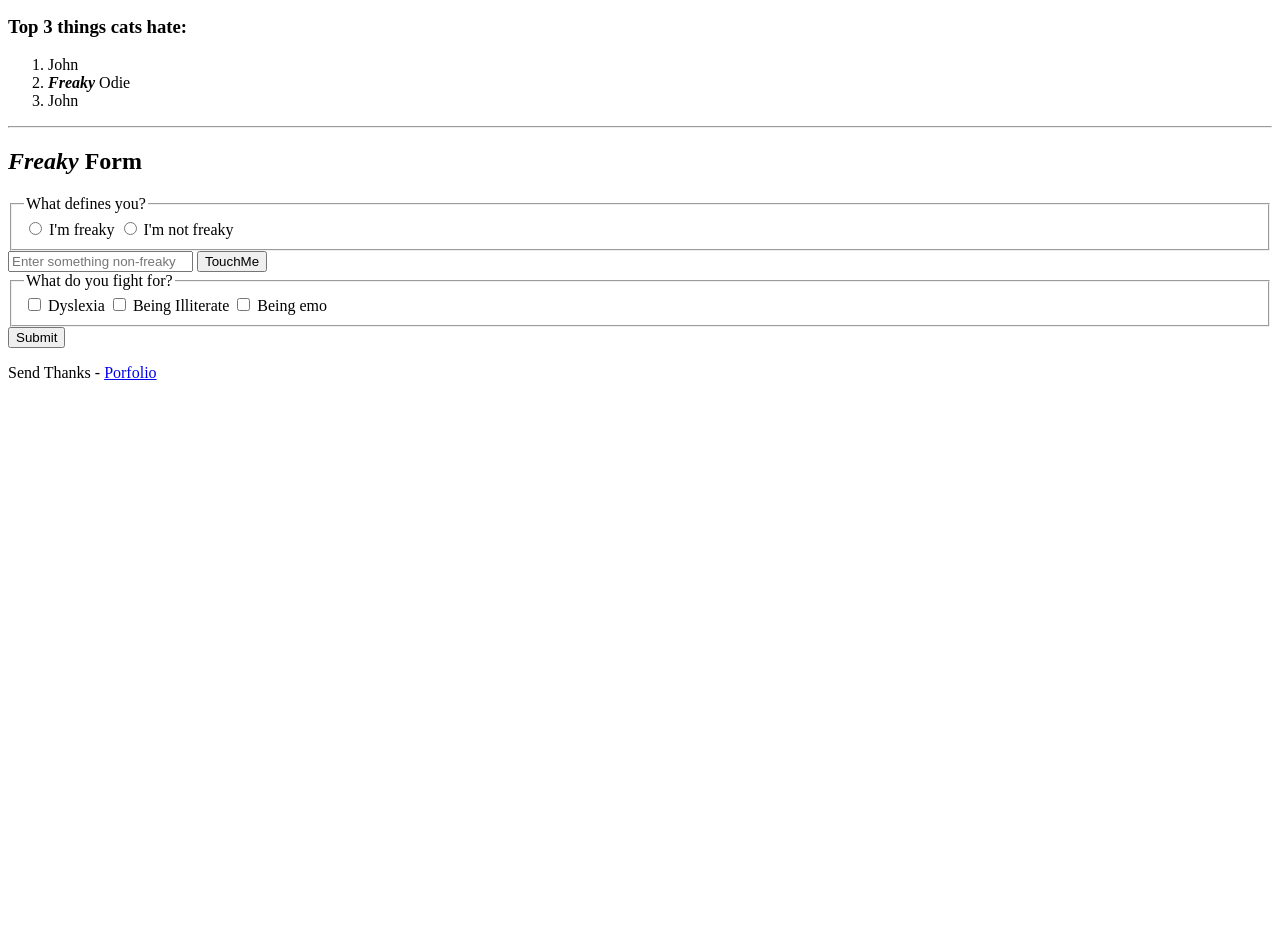
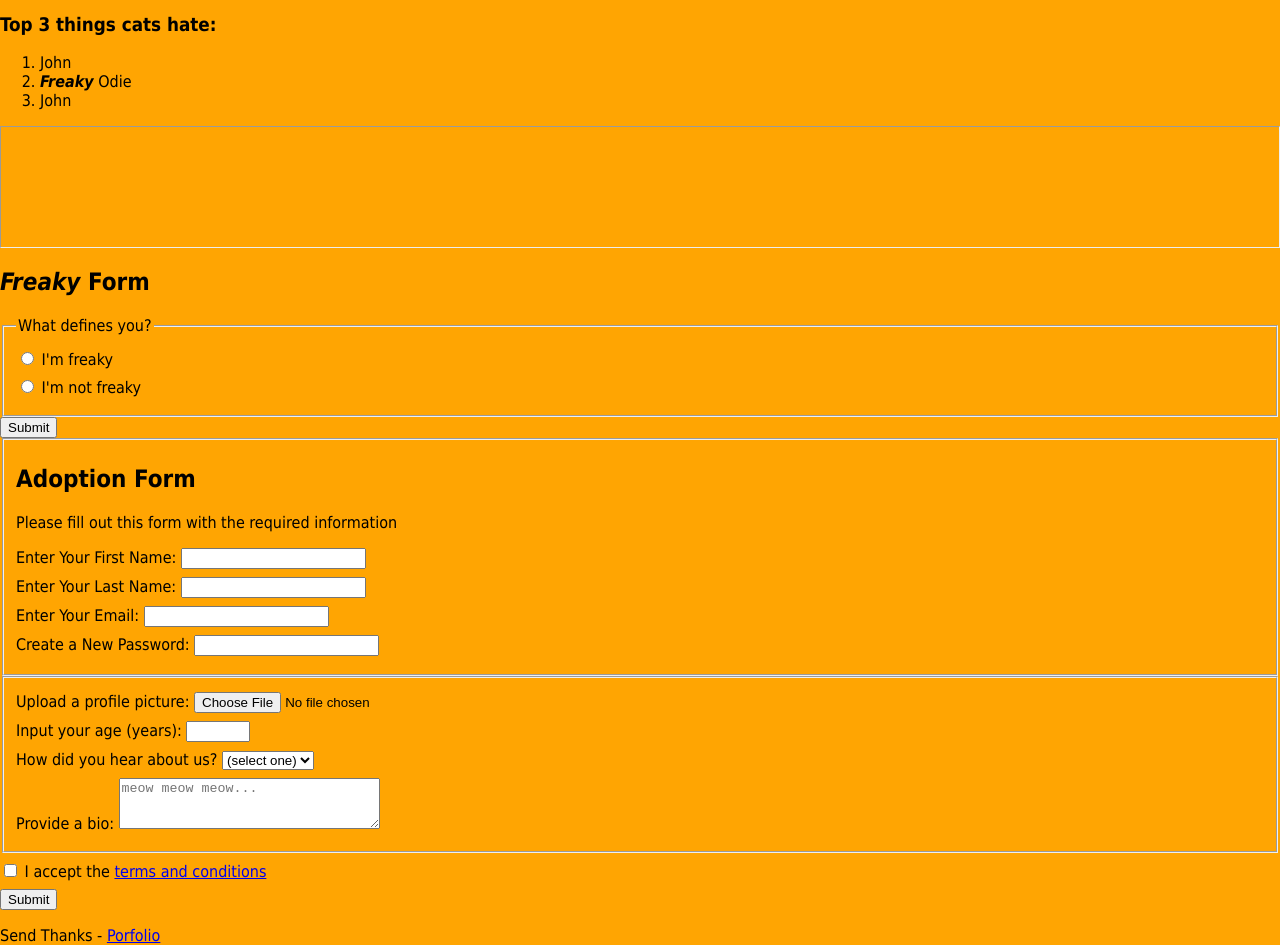
Before and after one commit to realmooster/AlexDinh.github.io, a plain HTML site: page cat-photo-app.html in a window 1280 px wide. Shown: the part 1300-2245 px from the top of the page. Before the commit the page ends 1698 px from the top, so only its background shows below. Drawn offline with Linux system fonts and the light colour scheme.

Commit message:
worked on a form

```diff
--- a/cat-photo-app.html
+++ b/cat-photo-app.html
@@ -1,9 +1,11 @@
 <!DOCTYPE html>
 <html lang="en">
-    <meta charset="utf-8">
- <head>
+  <head>
    <title>Cat Photo App</title>
+   <meta charset="utf-8">
+   <link  rel="stylesheet" href="stylescat.css"/>
  </head>
+
 
 <body>
 <!-- This and below is how to create the website -->
@@ -15,7 +17,6 @@
     </body>
     <img src="https://encrypted-tbn0.gstatic.com/images?q=tbn:ANd9GcQKue8qB6dXvhEOWr7_y4hv53O6Xmj6U7lyPg&s" alt="kitty sticking out its tongue">
     </html>
-<hr>
 <section>
     <h2>I love the little kitty cats in the yard.</h2>
     <h3>Remember to feed each <strong><em>freaky</em></strong> individual meow meows</h3>
@@ -38,30 +39,53 @@
 </section>
 <section>
     <h3>Top 3 things cats hate:</h3>
-    <ol>
+    <ol> <!-- OL means Ordered list-->
         <li>John</li>
         <li><strong><em>Freaky</em></strong> Odie</li>
         <li>John</li>
       </ol>
 </section>
 <section>
-    <hr>
+    <hr><!-- A DIVIDER TO THE FORM -->
     <h2><em>Freaky</em> Form</h2>
-    <form action="https://miro.medium.com/v2/resize:fit:448/0*DUe64lmt8n5DNnHD.jpg">
+    <form method="post" action="https://miro.medium.com/v2/resize:fit:448/0*DUe64lmt8n5DNnHD.jpg">
         <fieldset>
             <legend>What defines you?</legend>
             <label><input id="indoor" type="radio" name="indoor-outdoor" value="indoor"> I'm freaky</label>
             <label><input id="outdoor" type="radio" name="indoor-outdoor" value="outdoor"> I'm not freaky</label>
           </fieldset>
-          <input type="text" name="catphotourl" placeholder="Enter something non-freaky" required>
-          <button type="submit">TouchMe</button>
+          <!-- <input type="text" name="catphotourl" placeholder="placeholder"> Example of a code to add a placeholder (NOT NECESSARY THOUGH) -->
+          <button type="submit">Submit</button> <!--Separates the line so the submit button isn't on the side of the options -->
           <fieldset>
-            <legend>What do you fight for?</legend>
-            <input id="read" type="checkbox"> Dyslexia
-            <input id="noread" type="checkbox"> Being Illiterate
-            <input id="sad" type="checkbox"> Being emo
+            <!-- These labels are to put into a form to ask questions: -->
+            <h1>Adoption Form</h1>
+            <p>Please fill out this form with the required information</p>
+            <label for="first-name">Enter Your First Name: <input id="first-name" name="first-name" required/></label>
+            <label for="last-name">Enter Your Last Name: <input id="last-name" name="last-name" required/></label>
+            <label for="email">Enter Your Email: <input id="email" name="email" required/></label>
+            <label for="new-password">Create a New Password: <input id="new-password" pattern="[a-z0-5]{8,}" name="password" required/></label> <!-- The pattern makes user match eight or more lowercase letters or the digits 0 to 5-->
+            <!-- The minlength="8" attribute forces the user to input at least 8 characters for the passowrd-->
           </fieldset>
-        <button type="submit">Submit</button>  <!--Separates the line so the submit button isn't on the side of the options -->
+
+          <fieldset>
+            <label for="profile-picture">Upload a profile picture: <input id="profile-picture" type="file" name="file"/></label>
+            <label for="age">Input your age (years): <input id="age" type="number" min="13" max="120" name="age"/></label>
+            <label for="referrer">How did you hear about us?
+              <select id="referrer" name="referrer">
+                <option value="">(select one)</option>
+                <option value="1">Youtube</option>
+                <option value="2">Twitch</option>
+                <option value="3">Other</option>
+              </select>
+            </label>
+            <label for="bio">Provide a bio:
+              <textarea id="bio" rows="3" cols="30" placeholder="meow meow meow..."></textarea> <!--textarea is same thing as an input text but with can input multiple lines-->
+            </label>
+          </fieldset>
+          <label for="terms-and-conditions">
+            <input id="terms-and-conditions" type="checkbox" name="terms" required /> I accept the <a href="https://mypetsa.com/adoption-terms-and-conditions/">terms and conditions</a>
+          </label>
+          <input type="submit" value="Submit">
     </form>
 </section>
 </main>
--- /dev/null
+++ b/stylescat.css
@@ -0,0 +1,18 @@
+body{
+    width:100%;
+    height:100vh;
+    margin:0;
+    background-color:#ffa502;
+    color:black;
+    font-family:Tahoma;
+    font-size:16px;
+}
+/* FORM */
+label{
+    display:block; /* Makes the options separated on individual lines*/
+    margin: 0.5rem 0; /* Creates a bigger space for the options */
+}
+
+hr{
+    height:120px;
+}
```
Also changed, not shown: cafe-menu.html (+1 -1 lines), stylesmenu.css (renamed from styles.css).
